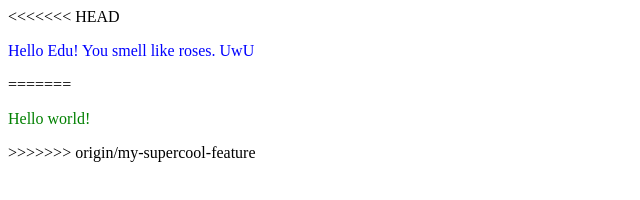
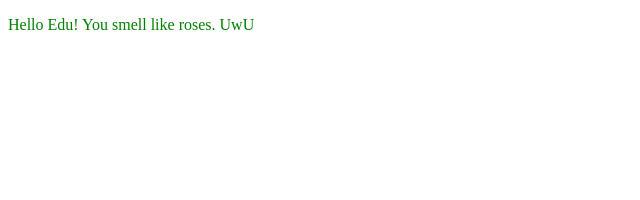
Before and after one commit to Excaliderp/Lab-1, a plain HTML site: page src/index.html in a window 1280 px wide. Shown: the whole page, without its empty margins (0-640 px from the left). Drawn offline with Linux system fonts and the light colour scheme.

Commit message:
merged index

```diff
--- a/src/index.html
+++ b/src/index.html
@@ -13,11 +13,7 @@
 </head>
 
 <body>
-<<<<<<< HEAD
-  <p>Hello Edu! You smell like roses. UwU</p>
-=======
-  <p class="green">Hello world!</p>
->>>>>>> origin/my-supercool-feature
+  <p class="green">Hello Edu! You smell like roses. UwU</p>
 </body>
 
 </html>
```
